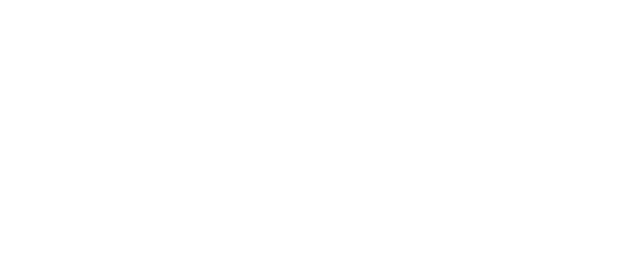
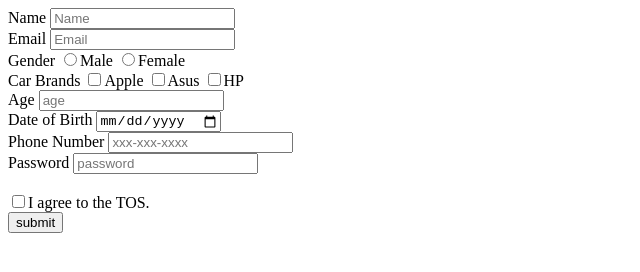
Before and after one commit to acciojob/signup-form-car-Deepanshigreza, a website: page main.html in a window 1280 px wide. Shown: the whole page, without its empty margins (0-640 px from the left). Drawn offline with Linux system fonts and the light colour scheme.

Commit message:
created a submission

```diff
--- a/main.html
+++ b/main.html
@@ -10,6 +10,56 @@
 	<!-- the entire body must be written by student -->
     <script type="text/javascript" src="./script.js">
 </script>
+<form method="post">
+<div>
+<label for="#name">Name</label>
+<input type="text" name="#name" id="#name" placeholder="Name" required >
+</div>
+<div>
+<label for="#email">Email</label>
+<input type="email" name="#email" id="#email" placeholder="Email" required >
+</div>
+<div>
+<label for="#gender">Gender</label>
+<input name="#gender" type="radio" id="#gender_m" value="Male" >Male
+<input name="#gender" type="radio" id="#gender_f" value="Female" >Female
+</div>
+	<div>
+<label for="#cars">Car Brands</label>
+<input type="checkbox" value="BMW" name="bmw">Apple
+<input type="checkbox" value="Audi" name="audi">Asus
+<input type="checkbox" value="Mercedes" name="mercedes">HP
+</div>
+	<div>
+		<label for="#age">Age</label>
+		<input type="number" name="#age" id="#age" placeholder="age" required >
+
+	</div>
+	<div>
+<label for="#dob">Date of Birth</label>
+<input type="date" name="#dob" id="#dob" required >
+</div>
+	<div>
+<label for="number">Phone Number</label>
+<input type="tel" name="#tel" id="#tel" placeholder="xxx-xxx-xxxx" required >
+</div>
+<div>
+<label for="#password">Password</label>
+<input name="#password" type="password" id="#password" placeholder="password" required >
+</div>
+
+
+
+
+	<br>
+
+	<input type="checkbox"  id="#tos" name="tos"  required>I agree to the TOS.
+		<br>
+
+<input type="submit" value="submit">
+	<br>
+
+</form>
 
 </body>
 
```
